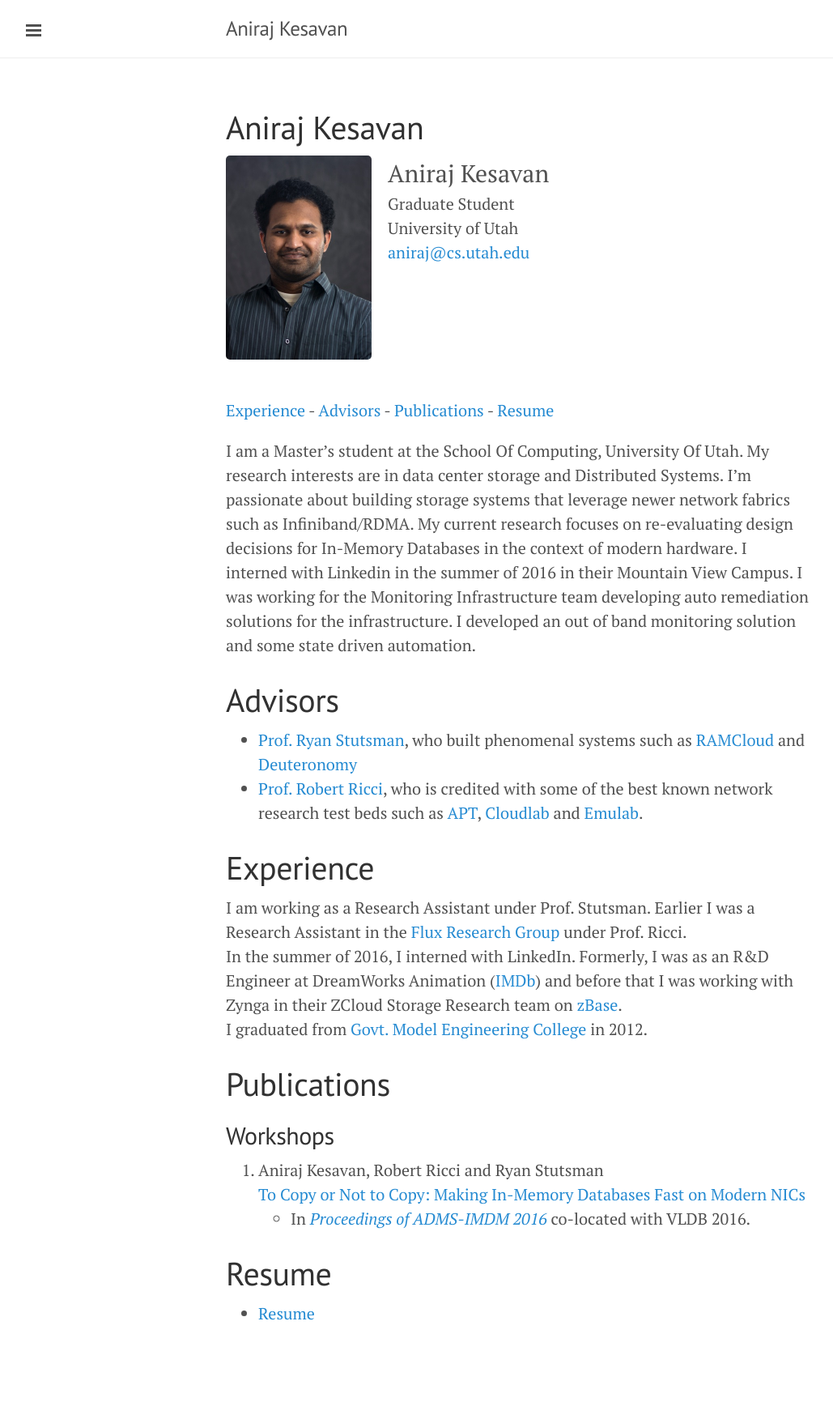
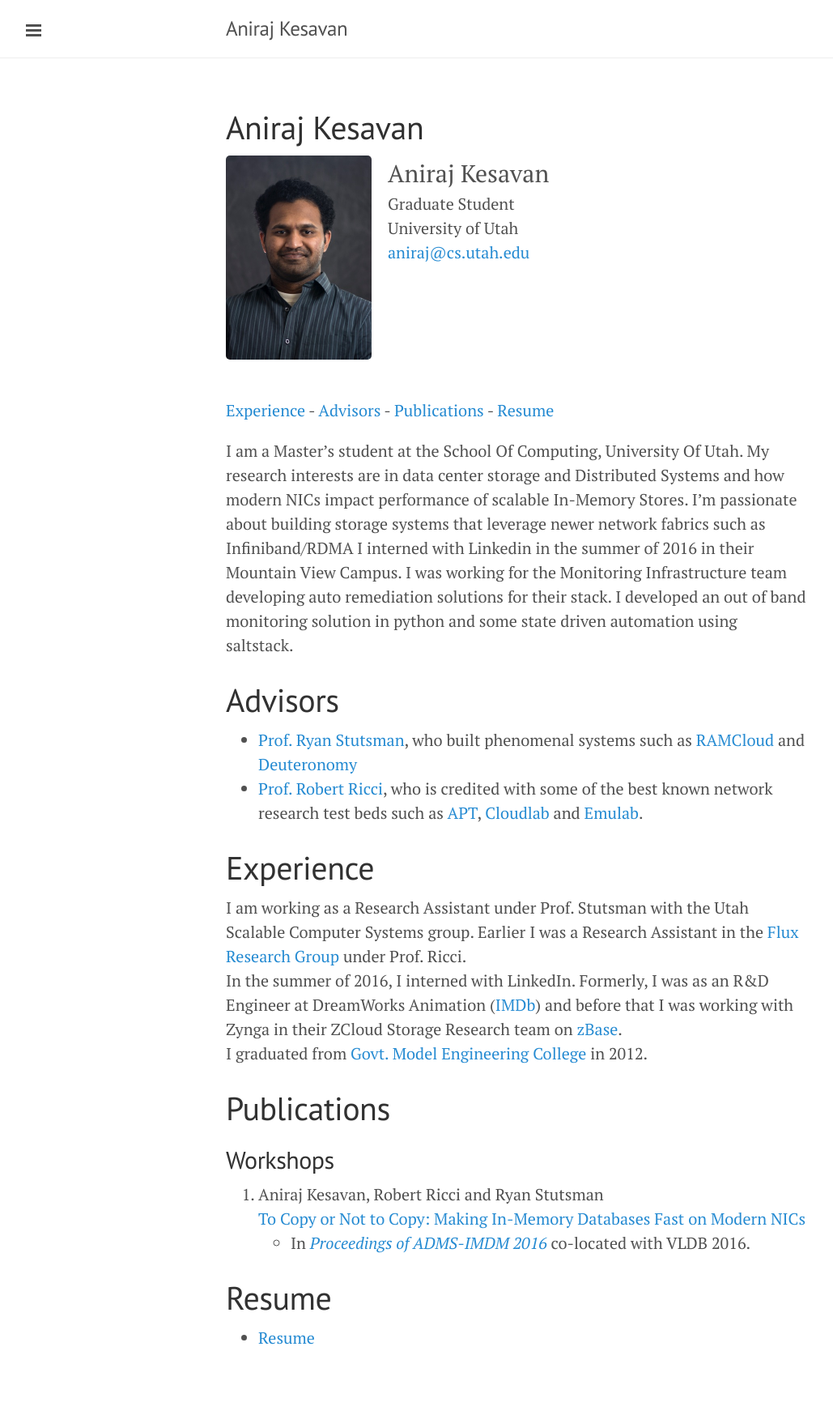
Before and after one commit to anirajk/anirajk.github.io, a Jekyll site: the page built from index.md, in a window 1280 px wide. Shown: the whole page at 81% size, without its empty margins (1-1030 px from the left). Built offline with Jekyll 4.4.1, drawn with Linux system fonts in a browser that asks for light colours; nearby versions of some CDN libraries; before the commit the page ends 1717 px from its top, so only the background shows below that.

Commit message:
Update Resume

```diff
--- a/index.md
+++ b/index.md
@@ -20,9 +20,9 @@ University of Utah<br>
 [Publications](#publications) -
 [Resume](#cv)
 
-I am a Master's student at the School Of Computing, University Of Utah. My research interests are in data center storage and Distributed Systems.
-I'm passionate about building storage systems that leverage newer network fabrics such as Infiniband/RDMA. My current research focuses on re-evaluating design decisions for In-Memory Databases in the context of modern hardware.
-I interned with Linkedin in the summer of 2016 in their Mountain View Campus. I was working for the Monitoring Infrastructure team developing auto remediation solutions for the infrastructure. I developed an out of band monitoring solution and some state driven automation.
+I am a Master's student at the School Of Computing, University Of Utah. My research interests are in data center storage and Distributed Systems and how modern NICs impact performance of scalable In-Memory Stores.
+I'm passionate about building storage systems that leverage newer network fabrics such as Infiniband/RDMA
+I interned with Linkedin in the summer of 2016 in their Mountain View Campus. I was working for the Monitoring Infrastructure team developing auto remediation solutions for their stack. I developed an out of band monitoring solution in python and some state driven automation using saltstack.
 
 
 # <a name="advisors"></a> Advisors
@@ -31,7 +31,7 @@ such as [RAMCloud](http://ramcloud.stanford.edu/) and [Deuteronomy](https://www.
 - [Prof. Robert Ricci](http://www.flux.utah.edu/users/ricci/), who is credited with some of the best known network research test beds such as [APT](https://www.aptlab.net/), [Cloudlab](https://www.cloudlab.us) and [Emulab](http://emulab.net/).
 
 # <a name="workex"></a> Experience
-I am working as a Research Assistant under Prof. Stutsman.
+I am working as a Research Assistant under Prof. Stutsman with the Utah Scalable Computer Systems group.
 Earlier I was a Research Assistant in the [Flux Research Group](https://www.flux.utah.edu/) under Prof. Ricci.<br>
 In the summer of 2016, I interned with LinkedIn.
 Formerly, I was as an R&D Engineer at DreamWorks Animation ([IMDb](http://www.imdb.com/name/nm6593212/))
```
Also changed, not shown: 1 other file.
